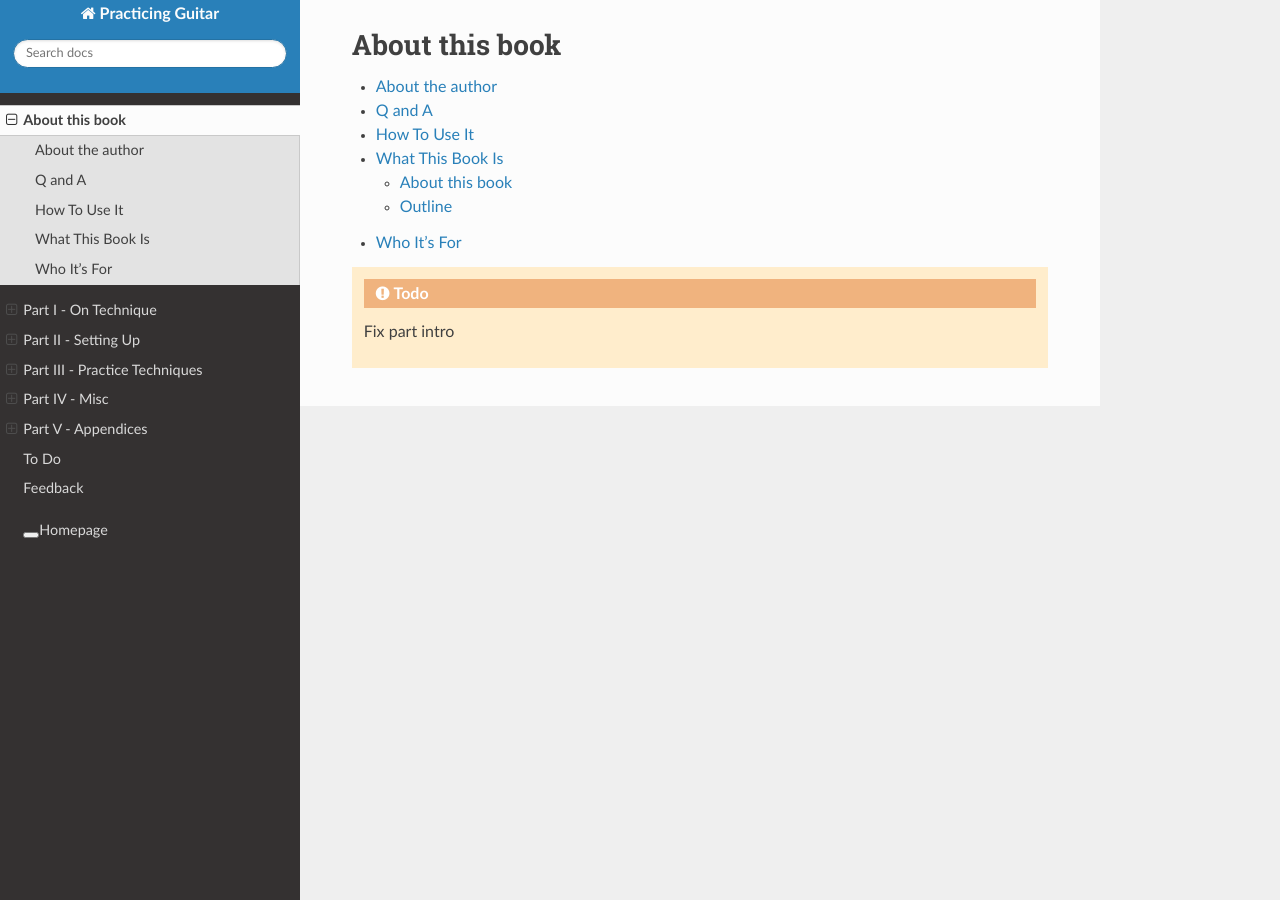
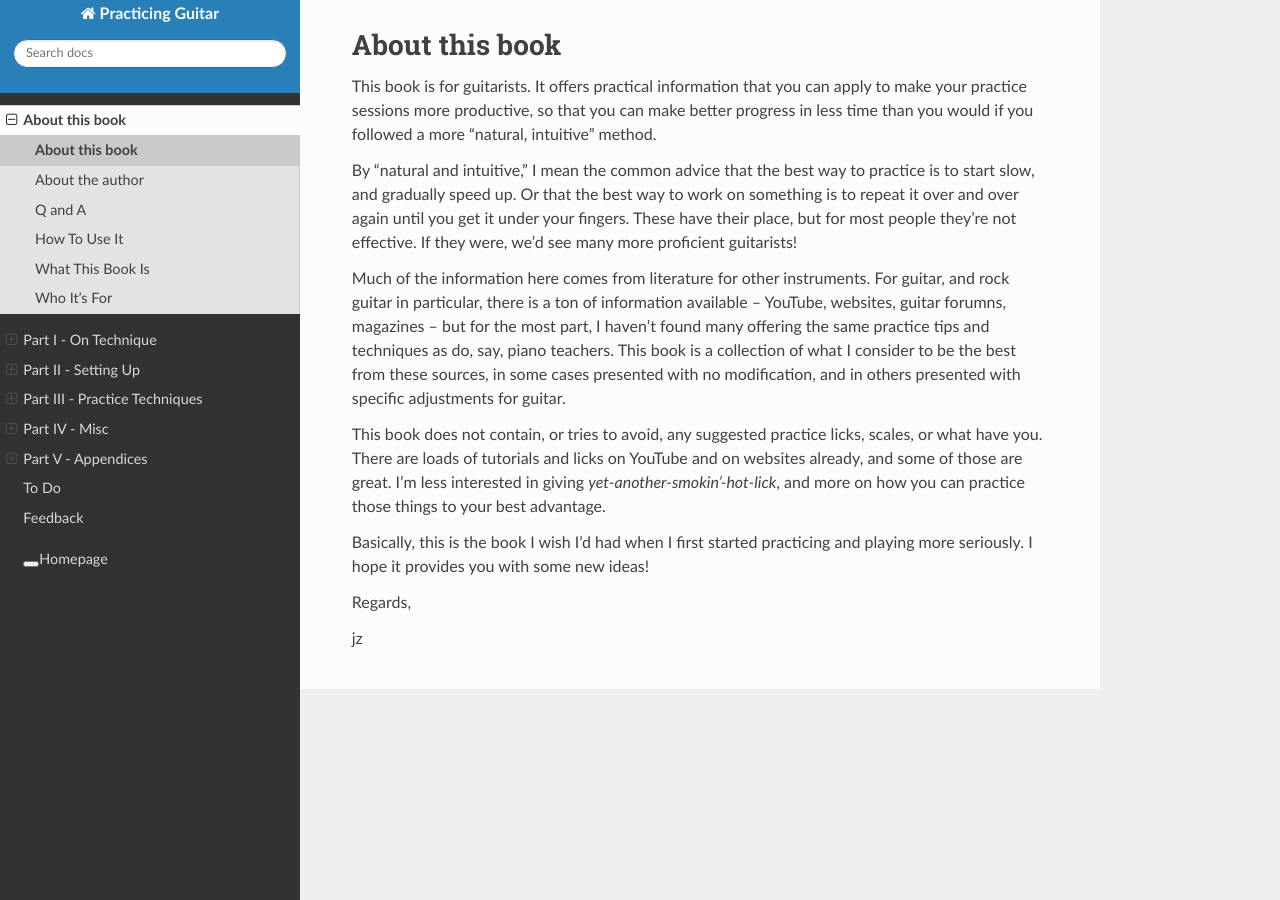
Before and after one commit to jzohrab/practicing-guitar, a Sphinx documentation site: the page built from docs/about/_index.rst, in a window 1280 px wide. Built offline with Sphinx 7.4.7 and the Read the Docs theme 2.0.0, drawn with Linux system fonts in a browser that asks for light colours; a script that is not in the unit is left out.

Commit message:
Moved content in about

```diff
--- a/docs/about/_index.rst
+++ b/docs/about/_index.rst
@@ -3,8 +3,22 @@ About this book
 ###############
 
 .. toctree::
+   :hidden:
    :glob:
 
+   self
    *
 
-.. todo:: Fix part intro
+This book is for guitarists.  It offers practical information that you can apply to make your practice sessions more productive, so that you can make better progress in less time than you would if you followed a more "natural, intuitive" method.
+
+By "natural and intuitive," I mean the common advice that the best way to practice is to start slow, and gradually speed up.  Or that the best way to work on something is to repeat it over and over again until you get it under your fingers.  These have their place, but for most people they're not effective.  If they were, we'd see many more proficient guitarists!
+
+Much of the information here comes from literature for other instruments.  For guitar, and rock guitar in particular, there is a ton of information available -- YouTube, websites, guitar forumns, magazines -- but for the most part, I haven't found many offering the same practice tips and techniques as do, say, piano teachers.  This book is a collection of what I consider to be the best from these sources, in some cases presented with no modification, and in others presented with specific adjustments for guitar.
+
+This book does not contain, or tries to avoid, any suggested practice licks, scales, or what have you.  There are loads of tutorials and licks on YouTube and on websites already, and some of those are great.  I'm less interested in giving *yet-another-smokin'-hot-lick*, and more on how you can practice those things to your best advantage.
+
+Basically, this is the book I wish I'd had when I first started practicing and playing more seriously.  I hope it provides you with some new ideas!
+
+Regards,
+
+jz
```
Also changed, not shown: docs/about/what-this-book-is.rst (+0 -13 lines).
